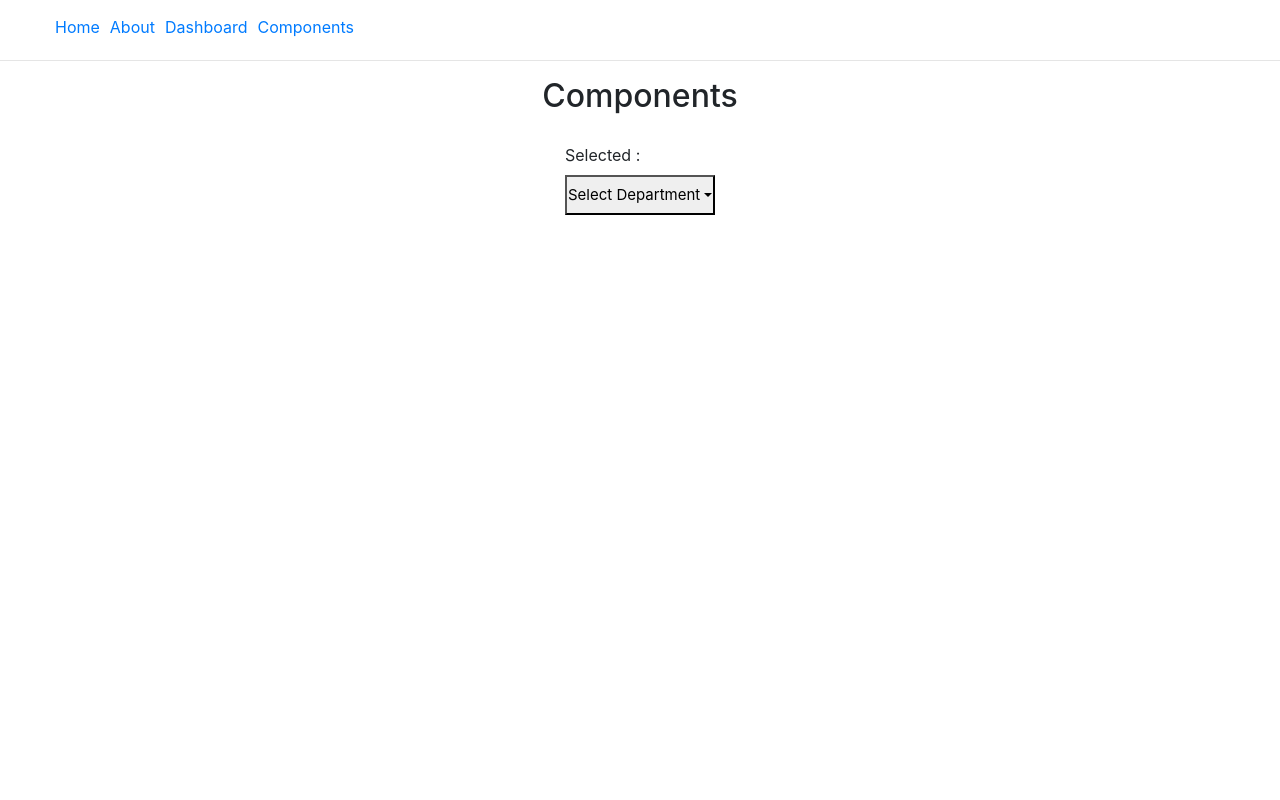
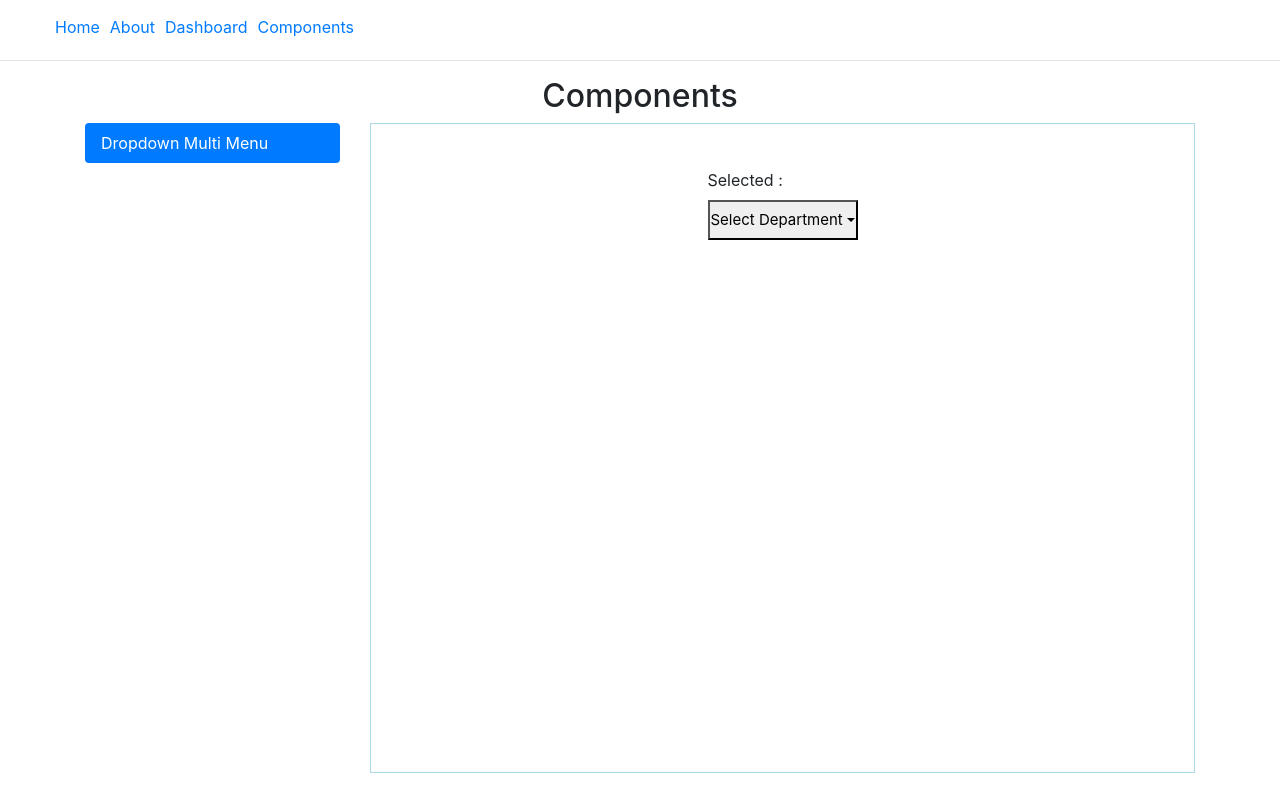
Before and after one commit to harsandevhunt/react-poc, a React (Create React App) app: page /components in a window 1280 px wide. Built offline with nearby package versions, Linux system fonts and the light colour scheme.

Commit message:
Added Vertical Pill Tab dynamic component template

```diff
--- /dev/null
+++ b/src/components/common/VerticalPillTabs/VerticalPillTabs.scss
@@ -0,0 +1,7 @@
+.custom-container {
+	height: calc(100vh - 150px);
+}
+
+.tab-content-container{
+    border: 1px solid lightblue;
+}
--- /dev/null
+++ b/src/components/common/VerticalPillTabs/VerticalPillTabsComponent.tsx
@@ -0,0 +1,100 @@
+import React, { Component } from "react";
+import {Nav, Tab, Row, Col} from 'react-bootstrap';
+import _ from "lodash";
+import "./VerticalPillTabs.scss";
+export interface Props {
+	title?: string;
+	children:React.ReactElement[];
+}
+export interface tabDetailProps{
+	title:string,
+	content:string,
+	key:string
+}
+export default class VerticalPillTabsComponent extends Component {
+	selected = '';
+	getTabConfigs():tabDetailProps[]{
+		let data:any[] = [];
+		// let children = React.Children.toArray(this.props.children);
+		if(this.props.children){
+			let title = '';
+			React.Children.forEach(this.props.children,(child,i)=>{
+				if (!React.isValidElement(child)) {
+					return child
+				  }
+				// To get Component Name of Child Component
+				_.forOwn(child,function(val,key){
+					if(key === 'type'){
+						title = _.startCase(val['name']);
+					}
+				});
+				// Format the Component Props based propertyies
+				if(child.props.active){
+					this.selected = title+i;
+				}
+				data.push(
+					{
+						title: title,
+						key: title+i,
+						content:child
+					}
+				);
+			});
+		}
+		return data;
+		// return (
+		// 	[{
+		// 		title:'Tab Name 1',
+		// 		content:'This is Tab Content 1',
+		// 		key:'DropdownMultiMenu'
+		// 	},
+		// 	{
+		// 		title:'Tab Name 2',
+		// 		content:'This is Tab Content 2',
+		// 		key:'DropdownMenu'
+		// 	},
+		// 	{
+		// 		title:'Tab Name 3',
+		// 		content:'This is Tab Content 3',
+		// 		key:'Dropdown'
+		// 	}]
+		// );
+
+	}
+	render() {
+		let config = this.getTabConfigs();
+		let navItem:any = [];
+		let tabPane:any = [];
+		config.forEach((value:tabDetailProps,index:number)=>{
+			navItem.push(
+				<Nav.Item key={index}>
+					<Nav.Link eventKey={value.key}>{_.startCase(value.title)}</Nav.Link>
+				</Nav.Item>
+			);
+			tabPane.push(
+				<Tab.Pane key={index} eventKey={value.key}>
+					{value.content}
+				</Tab.Pane>
+			);
+		});
+		console.log(config);
+		return (
+			<div className="custom-container">
+				<Tab.Container id="left-tabs-example" defaultActiveKey={this.selected}>
+					<Row>
+						<Col sm={3}>
+						<Nav variant="pills" className="flex-column">
+							{navItem}
+						</Nav>
+						</Col>
+						<Col sm={9}>
+						<Tab.Content className="custom-container p-4 tab-content-container">
+							{tabPane}
+						</Tab.Content>
+						</Col>
+					</Row>
+				</Tab.Container>
+			</div>
+		);
+	}
+}
--- /dev/null
+++ b/src/components/common/VerticalPillTabs/index.tsx
@@ -0,0 +1 @@
+export { default } from './VerticalPillTabsComponent';
--- a/src/pages/components/components.page.tsx
+++ b/src/pages/components/components.page.tsx
@@ -2,6 +2,7 @@ import React from 'react';
 import { RouteComponentProps } from '@reach/router';
 import './components.scss';
 import DropdownMultiMenu from  '../../components/common/DropdownMultiMenu';
+import VerticalPillComponent from '../../components/common/VerticalPillTabs'
 import loadData from '../../data/dropdown-multi-menu.data.json';
 
 const dropDownData:any = loadData;
@@ -10,7 +11,10 @@ const Components = (props:RouteComponentProps)=> {
         <div>
             <h2 className="text-center">Components</h2>
             <div>
-                <DropdownMultiMenu title="Select Department" data={dropDownData}/>
+                <VerticalPillComponent>
+                    <DropdownMultiMenu active={true} domKey="1" title="Select Department" data={dropDownData}/>
+                    {/* <DropdownMultiMenu active={true} domKey="2" title="Select User" data={dropDownData}/> */}
+                </VerticalPillComponent>
             </div>
         </div>
     );
```
